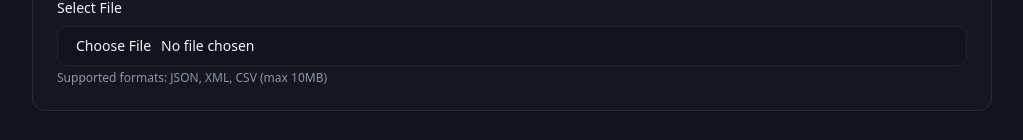
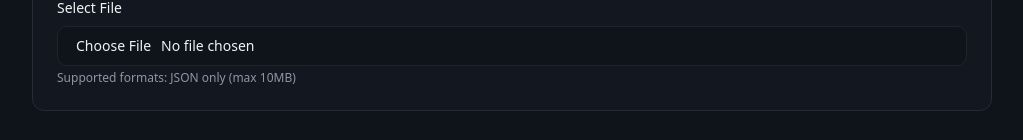
Before and after one commit to GamingG0d007/vulnera-scan-hub, a React (Vite) app: page /data-sources in a window 1280 px wide. Shown: the part 1811-1951 px from the top of the page, without its empty margins (256-1279 px from the left). Built offline with nearby package versions, Linux system fonts and the light colour scheme.

Commit message:
Add JSON file extension validation
Restrict file uploads to only accept files with the .json extension.

```diff
--- a/src/pages/DataSources.tsx
+++ b/src/pages/DataSources.tsx
@@ -347,7 +347,7 @@ const DataSources = () => {
               <Input
                 id="file-upload"
                 type="file"
-                accept=".json,.xml,.csv"
+                accept=".json"
                 onChange={handleFileUpload}
                 className="flex-1"
               />
@@ -359,7 +359,7 @@ const DataSources = () => {
               )}
             </div>
             <p className="text-xs text-muted-foreground mt-1">
-              Supported formats: JSON, XML, CSV (max 10MB)
+              Supported formats: JSON only (max 10MB)
             </p>
           </div>
 
```
